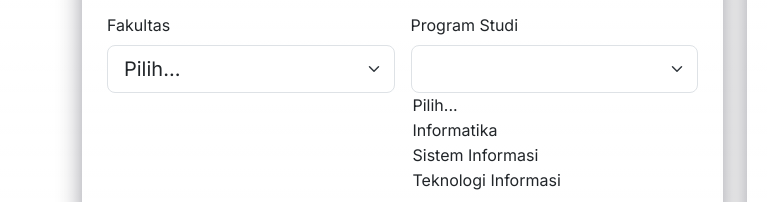
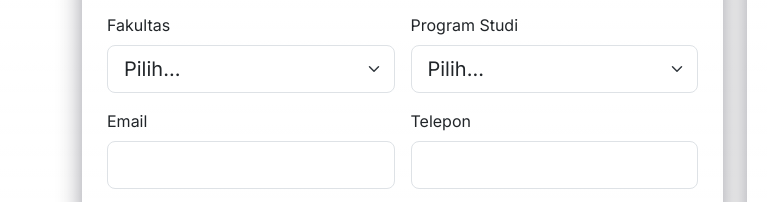
Before and after one commit to marialingkoang/ProjectWeb, a plain HTML site: page register.rara.html in a window 1280 px wide. Shown: the part 255-457 px from the top of the page, 0-767 px from the left. Drawn offline with nearby package versions, Linux system fonts and the light colour scheme.

Commit message:
Change input to select for major field

```diff
--- a/register.rara.html
+++ b/register.rara.html
@@ -54,11 +54,12 @@
 
             <div class="col-md-6">
               <label class="form-label">Program Studi</label>
-              <input id="major" class="form-select form-select-lg" required>
+              <select id="major" class="form-select form-select-lg" required>
               <option value="">Pilih...</option>
                 <option>Informatika</option>
                 <option>Sistem Informasi</option>
                 <option>Teknologi Informasi</option>
+              </select>
               <div class="invalid-feedback">Isi program studi.</div>
             </div>
 
```
